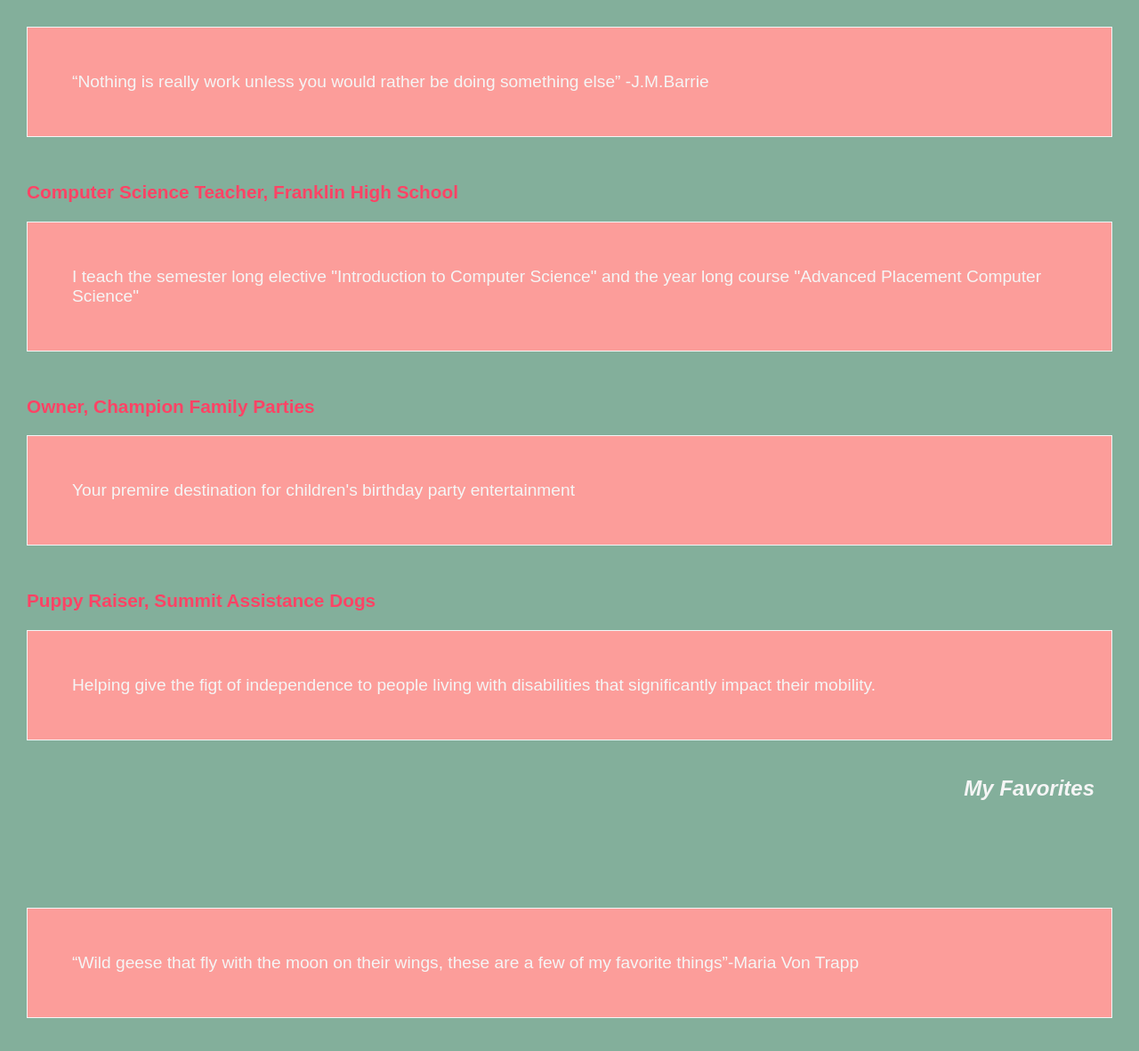
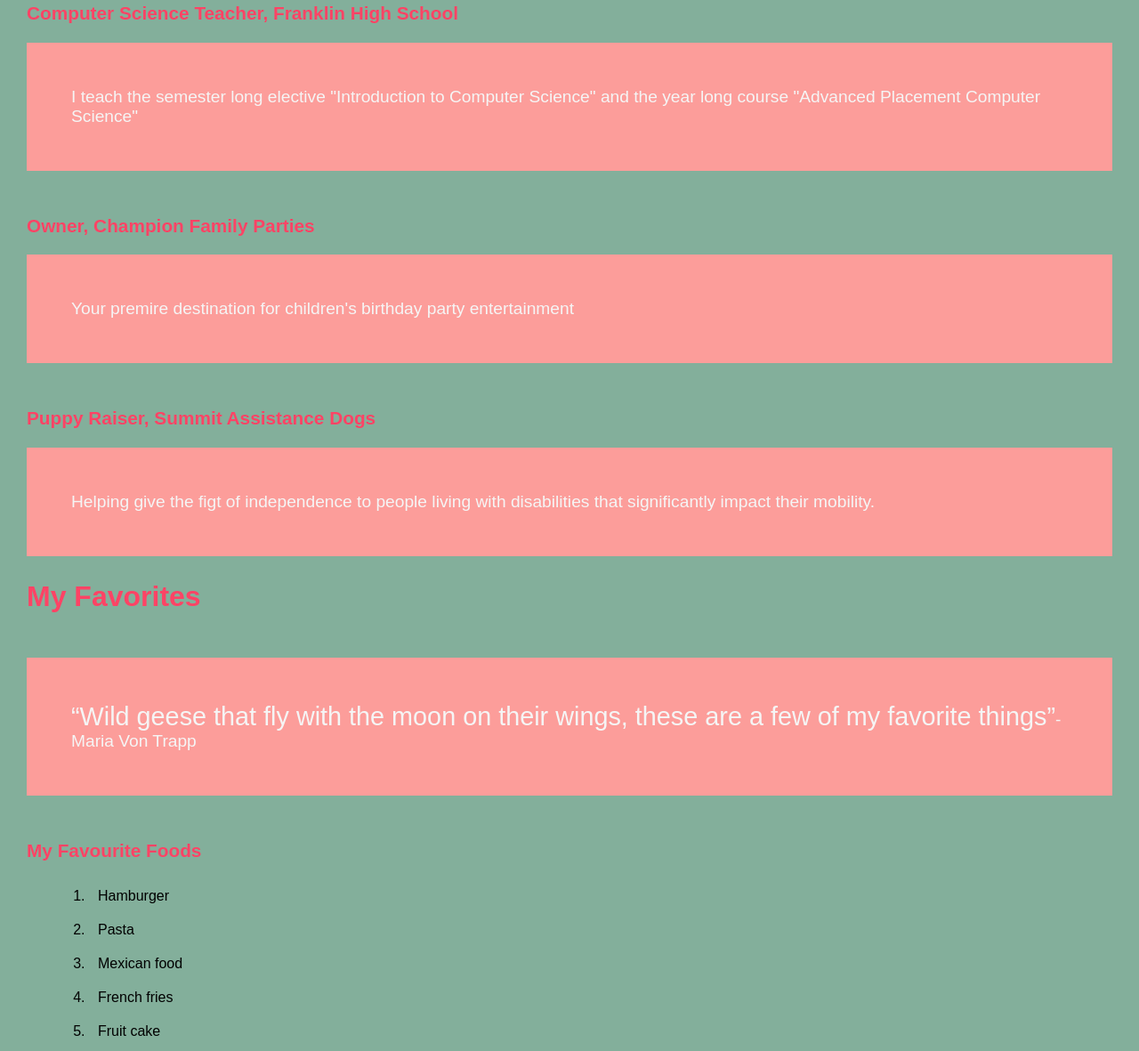
Before and after one commit to r4deadv/module3-my-profile-project, a plain HTML site: page www/index.html in a window 1280 px wide. Shown: the part 1619-2800 px from the top of the page at 89% size. Drawn offline with Linux system fonts and the light colour scheme.

Commit message:
kraj dana

```diff
--- a/www/css/style.css
+++ b/www/css/style.css
@@ -11,11 +11,11 @@ h1 {
     margin-bottom: 0;
 }
 h2 {
-    font-style: italic;
-    text-align: right;
-    padding: 20px;
-    margin-bottom: 100px;
-    color: whitesmoke;
+    margin-bottom: 50px;
+    color: #FE4365;
+    font-size: 2em;
+}
+q {
     font-size: 1.5em;
 }
 p {
@@ -23,7 +23,6 @@ p {
     color: whitesmoke;
     padding: 50px;
     font-size: 1.2em;
-    border: 1px solid whitesmoke;
 }
 h3 {
     color: #FE4365;
--- a/www/index.html
+++ b/www/index.html
@@ -16,41 +16,60 @@
             </p>
         </header>
         <section id="education">
+            <header>
                 <h2>Education</h2>
                 <p>
                     <q>Education is the most powerful tool with with to change the world</q>- Nelson Mandela
                 </p>
+            </header>
+            <div>
                 <h3>University</h3>
                 <p>
                     BE Electrical Engineering<br> Concentration in embedded systems, research assistant for wireless power lab
                 </p>
+            </div>
+            <div>
                 <h3>Certificates</h3>
                 <p>
                     MIA certification <br>
                     MTA certification
                 </p>
+            </div>
         </section>
         <section id="work">
+            <header>
                 <h2>Work Experience</h2>
                 <p>
                     <q>Nothing is really work unless you would rather be doing something else</q> -J.M.Barrie
                 </p>
+            </header>
+            <div>
                 <h3>Computer Science Teacher, Franklin High School</h3>
                 <p>
                     I teach the semester long elective "Introduction to Computer Science" and the year long course "Advanced Placement Computer Science"
                 </p>
+            </div>
+            <div>
                 <h3>Owner, Champion Family Parties</h3>
                 <p>
                     Your premire destination for children's birthday party entertainment
                 </p>
+            </div>
+            <div>
                 <h3>Puppy Raiser, Summit Assistance Dogs</h3>
                 <p>
                     Helping give the figt of independence to people living with disabilities that significantly impact their mobility.
                 </p>
+            </div>
         </section>
         <section id="favorites">
+            <header>
                 <h2>My Favorites</h2>
-            <p><q>Wild geese that fly with the moon on their wings, these are a few of my favorite things</q>-Maria Von Trapp</p>
+                <p>
+                    <q>Wild geese that fly with the moon on their wings, these are a few of my favorite things</q>-Maria Von Trapp
+                </p>
+            </header>
+            <section>
             <h3>My Favourite Foods </h3>
                 <ol>
                     <li>Hamburger</li>
@@ -59,6 +78,8 @@
                     <li>French fries</li>
                     <li>Fruit cake</li>
                 </ol>
+            </section>
+            <section>
                 <h3>My Favourite Websites</h3>
                 <ul>
                     <li><a href="https://www.spacex.com/" target="_blank">www.spacex.com</a></li>
@@ -68,6 +89,7 @@
                     <li><a href="https://www.wikiloc.com/" target="_blank">www.wikiloc.com</a></li>
                 </ul>
             </section>
+        </section>
         <footer>
             <p>Connect with me on <a href="">Twitter,</a><a href="">Instagram,</a><a href="">LinkedIn</a></p>
         </footer>
```
Lines whose indentation alone changed are shown as unchanged.
